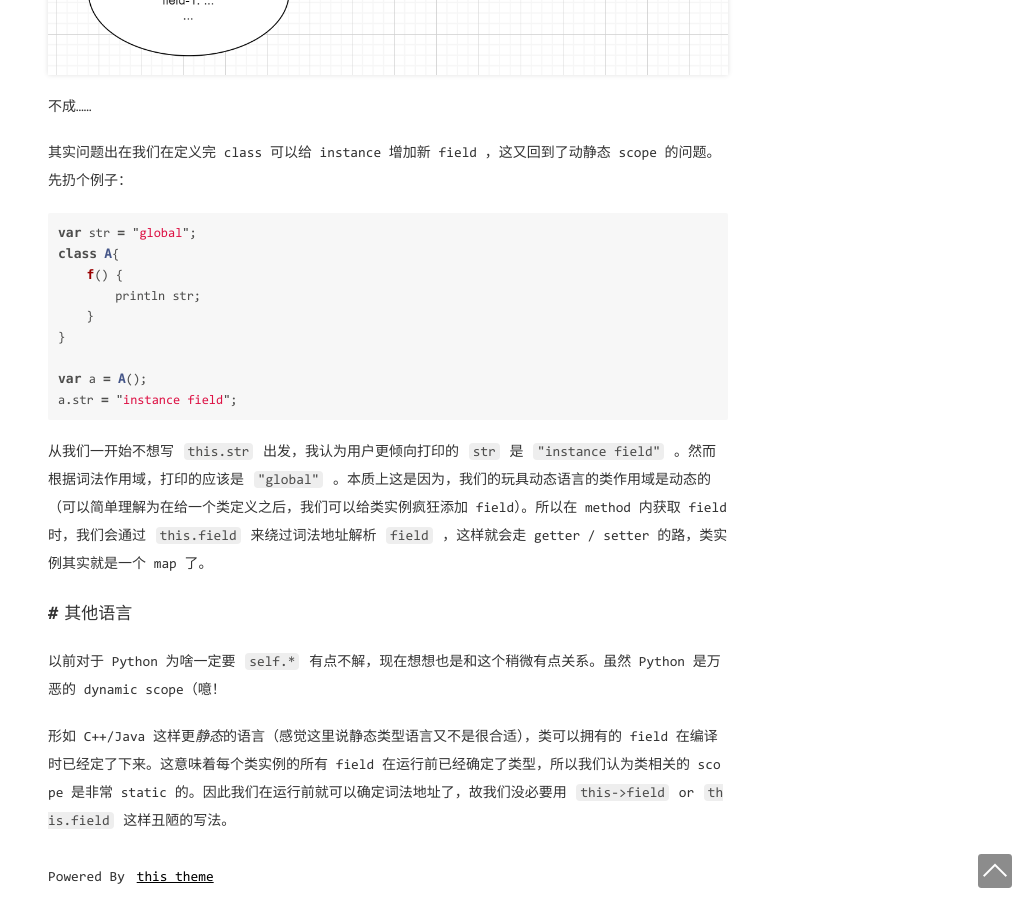
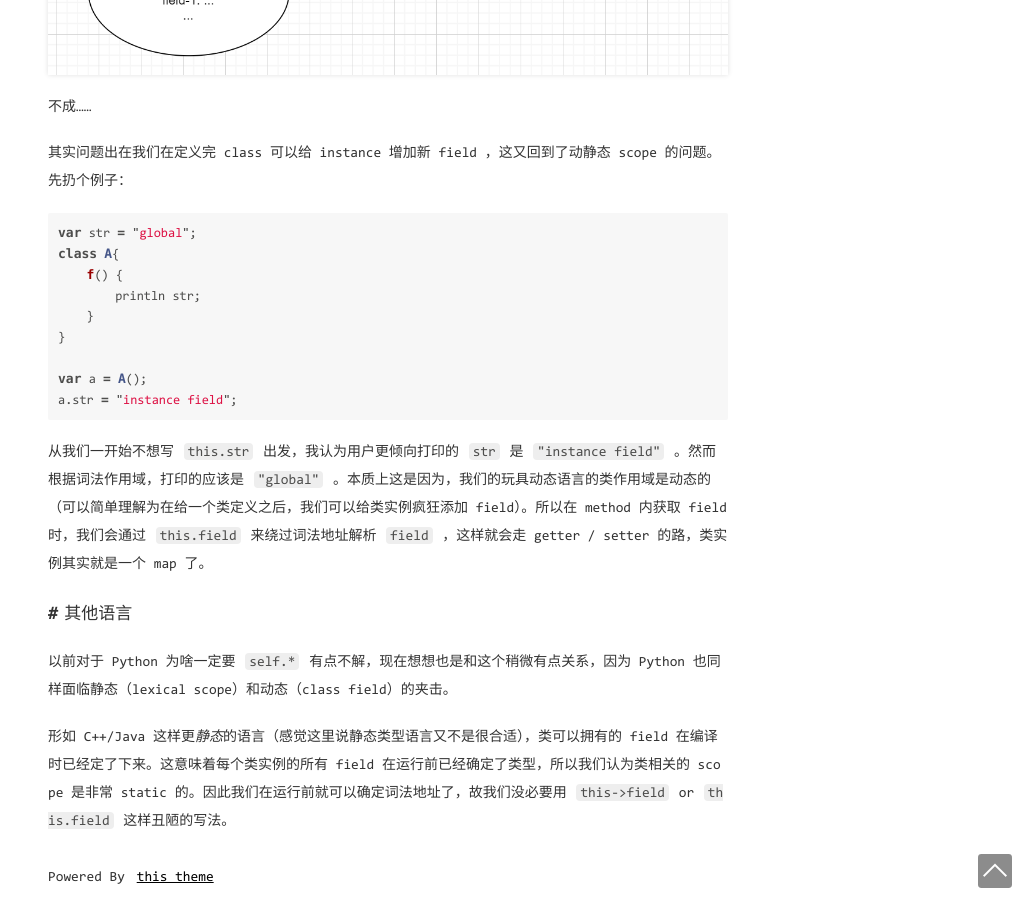
Before and after one commit to enochii/enochii.github.io, a Jekyll site: the page built from _posts/2020-12-18-Dynamic-Type-&-Static -Scope.md, in a window 1280 px wide and 900 px high, scrolled down 1610 px. Shown: the whole window, without its empty margins (252-1280 px from the left). Built offline with Jekyll 4.4.1, drawn with Linux system fonts in a browser that asks for light colours; comment, search, counter and statistics services are not loaded.

Commit message:
[Update] fix a description error...

```diff
--- a/_posts/2020-12-18-Dynamic-Type-&-Static -Scope.md
+++ b/_posts/2020-12-18-Dynamic-Type-&-Static -Scope.md
@@ -59,6 +59,6 @@ a.str = "instance field";
 
 ## 其他语言
 
-以前对于 Python 为啥一定要 `self.*` 有点不解，现在想想也是和这个稍微有点关系。虽然 Python 是万恶的 dynamic scope（噫！
+以前对于 Python 为啥一定要 `self.*` 有点不解，现在想想也是和这个稍微有点关系，因为 Python 也同样面临静态（lexical scope）和动态（class field）的夹击。
 
 形如 C++/Java 这样更*静态*的语言（感觉这里说静态类型语言又不是很合适），类可以拥有的 field 在编译时已经定了下来。这意味着每个类实例的所有 field 在运行前已经确定了类型，所以我们认为类相关的 scope 是非常 static 的。因此我们在运行前就可以确定词法地址了，故我们没必要用 `this->field` or `this.field` 这样丑陋的写法。
```
